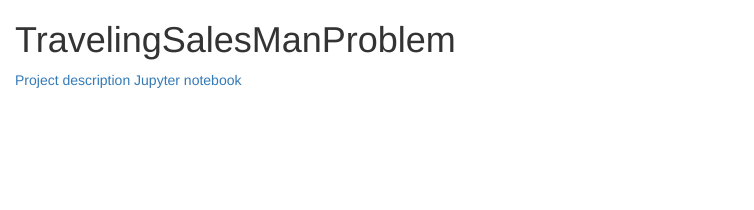
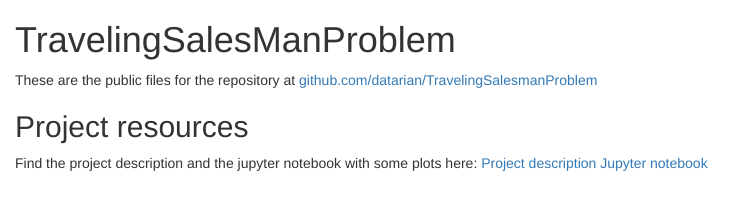
Before and after one commit to datarian/TravelingSalesmanProblem, a plain HTML site: page docs/index.html in a window 1280 px wide. Shown: the whole page, without its empty margins (0-754 px from the left). Drawn offline with nearby package versions, Linux system fonts and the light colour scheme.

Commit message:
Update index.html

```diff
--- a/docs/index.html
+++ b/docs/index.html
@@ -12,8 +12,13 @@
 
 <div class="container-fluid">
   <h1>TravelingSalesManProblem</h1>
+  <p>These are the public files for the repository at <a href="https://github.com/datarian/TravelingSalesmanProblem">github.com/datarian/TravelingSalesmanProblem</a></p>
+
+  <h2>Project resources</h2>
+  <p> Find the project description and the jupyter notebook with some plots here:
   <a href="./project.html">Project description</a>
   <a href="./tsp.html">Jupyter notebook</a>
+  </p>
 </div>
 
 </body>
```
